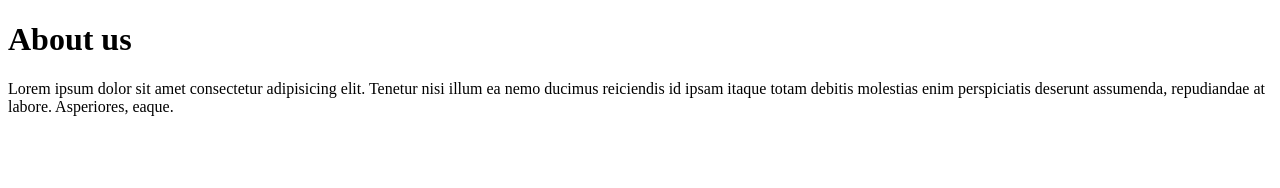
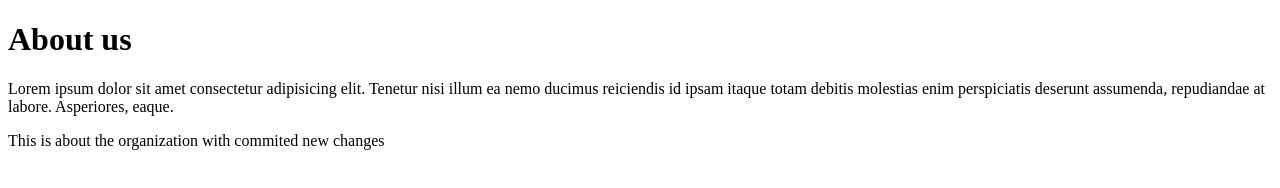
Before and after one commit to mdsaad13/paradiso-git, a plain HTML site: page about.html in a window 1280 px wide. Drawn offline with Linux system fonts and the light colour scheme.

Commit message:
about changes added

```diff
--- a/about.html
+++ b/about.html
@@ -13,6 +13,9 @@
         Lorem ipsum dolor sit amet consectetur adipisicing elit. Tenetur nisi illum ea nemo ducimus reiciendis id ipsam
         itaque totam debitis molestias enim perspiciatis deserunt assumenda, repudiandae at labore. Asperiores, eaque.
     </p>
+    <p>
+        This is about the organization with commited new changes
+    </p>
 </body>
 
 </html>
```
